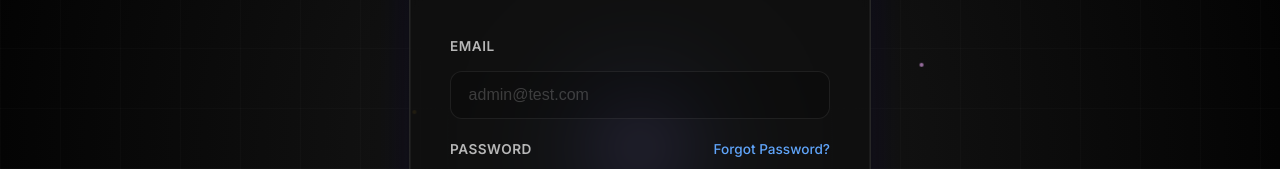
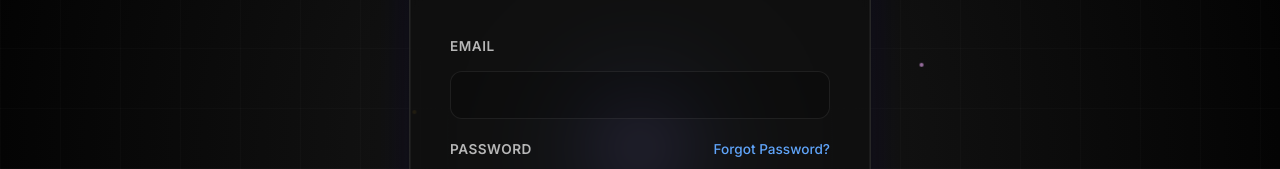
Before and after one commit to ArcSubash/usr-management, a React (Vite) app in the folder frontend/: page / in a window 1280 px wide. Shown: the part 252-421 px from the top of the page. Built offline with nearby package versions, Linux system fonts and the light colour scheme; no server answers.

Commit message:
placeholder rm

```diff
--- a/frontend/src/Login.jsx
+++ b/frontend/src/Login.jsx
@@ -411,7 +411,7 @@ export default function Login({ onLogin }) {
                                 type="email"
                                 value={email}
                                 onChange={(e) => handleEmailChange(e.target.value)}
-                                placeholder={isRegistering ? "you@example.com" : "admin@test.com"}
+                                placeholder={isRegistering ? "you@example.com" : ""}
                                 required
                             />
                             {isRegistering && emailError && (
```
Also changed, not shown: 1 other file (tests, documents, lock files or other folders).
